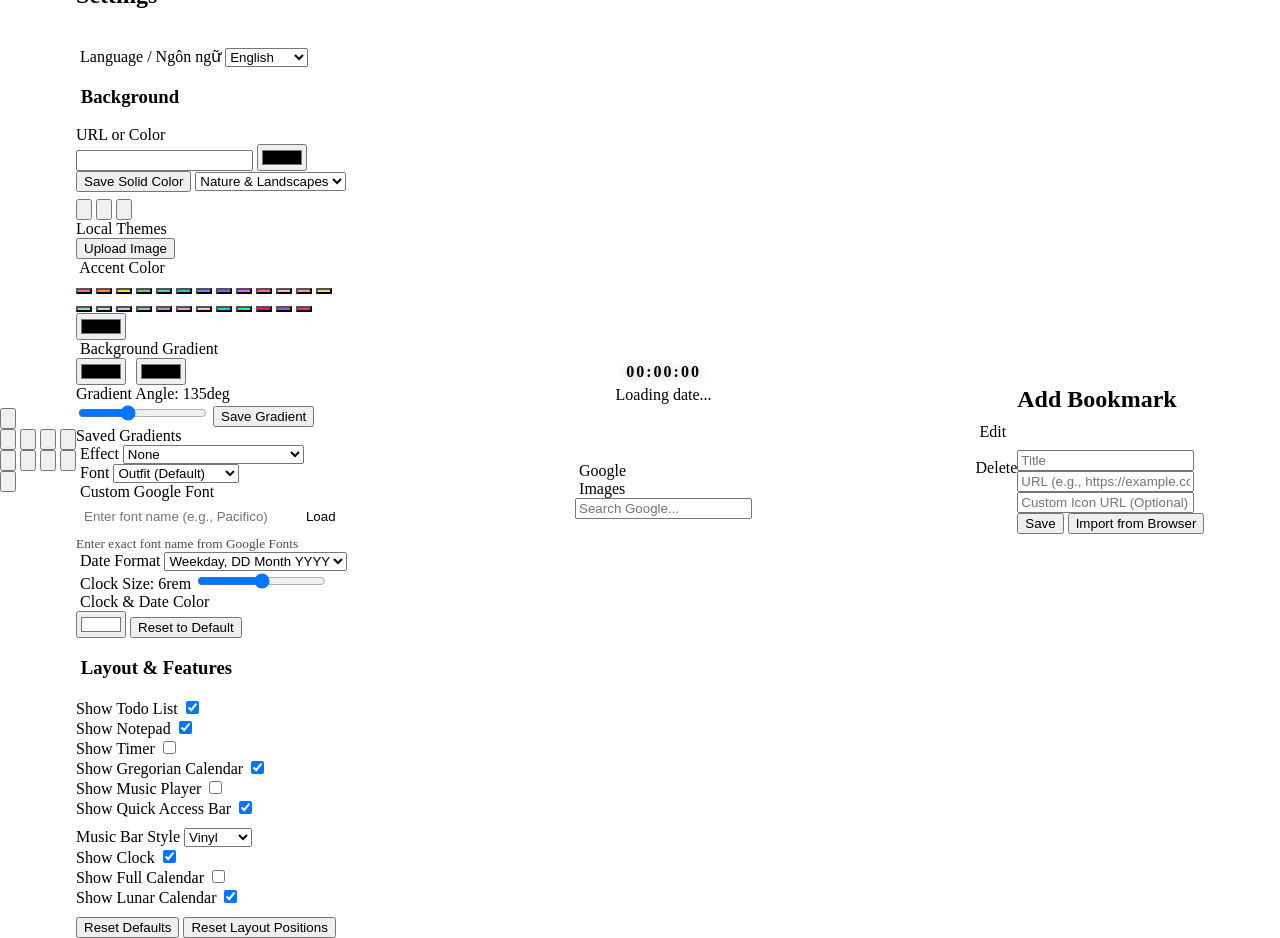
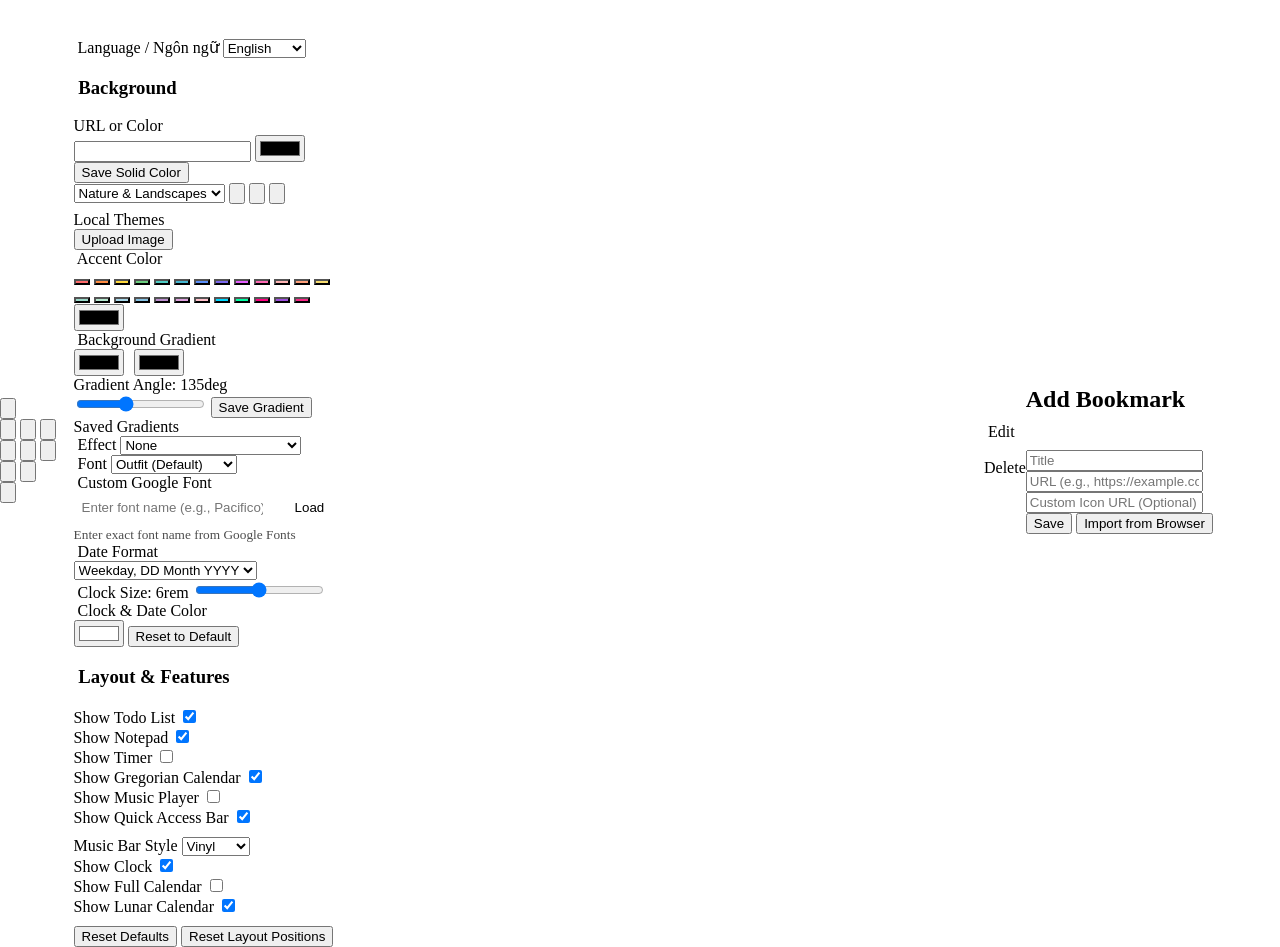

feat: implement theme management system with custom settings, localized UI, and dynamic styling components

--- a/styles/base.css
+++ b/styles/base.css
@@ -37,8 +37,8 @@ i {
   background-size: cover;
   background-repeat: no-repeat;
   background-position: var(--bg-pos-x) var(--bg-pos-y);
-  filter: blur(var(--bg-blur, 0px)) brightness(var(--bg-brightness, 100%));
-  transition: opacity var(--bg-fade-in, 0.5s) ease;
+  filter: var(--bg-filter, blur(var(--bg-blur, 0px)) brightness(var(--bg-brightness, 100%)) contrast(var(--bg-contrast, 100%)) saturate(var(--bg-saturation, 100%)));
+  transition: opacity var(--bg-fade-in, 0.5s) ease, filter 0.2s ease;
   pointer-events: none;
 }
 
@@ -50,8 +50,8 @@ i {
   object-fit: cover;
   object-position: var(--bg-pos-x) var(--bg-pos-y);
   z-index: -9;
-  filter: blur(var(--bg-blur, 0px)) brightness(var(--bg-brightness, 100%));
-  transition: opacity var(--bg-fade-in, 0.5s) ease;
+  filter: var(--bg-filter, blur(var(--bg-blur, 0px)) brightness(var(--bg-brightness, 100%)) contrast(var(--bg-contrast, 100%)) saturate(var(--bg-saturation, 100%)));
+  transition: opacity var(--bg-fade-in, 0.5s) ease, filter 0.2s ease;
   display: none;
   pointer-events: none;
   image-rendering: high-quality;
@@ -82,8 +82,9 @@ i {
   z-index: -1;
 }
 
-  display: none;
-  will-change: transform;
+#bg-layer,
+#bg-video {
+  will-change: transform, filter;
   transform: translateZ(0);
 }
 
